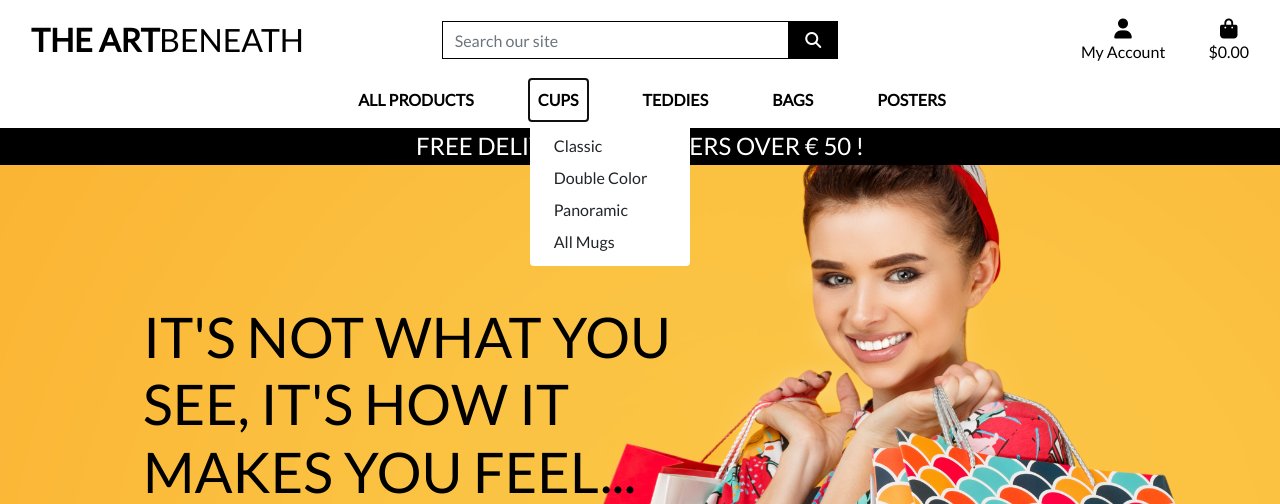
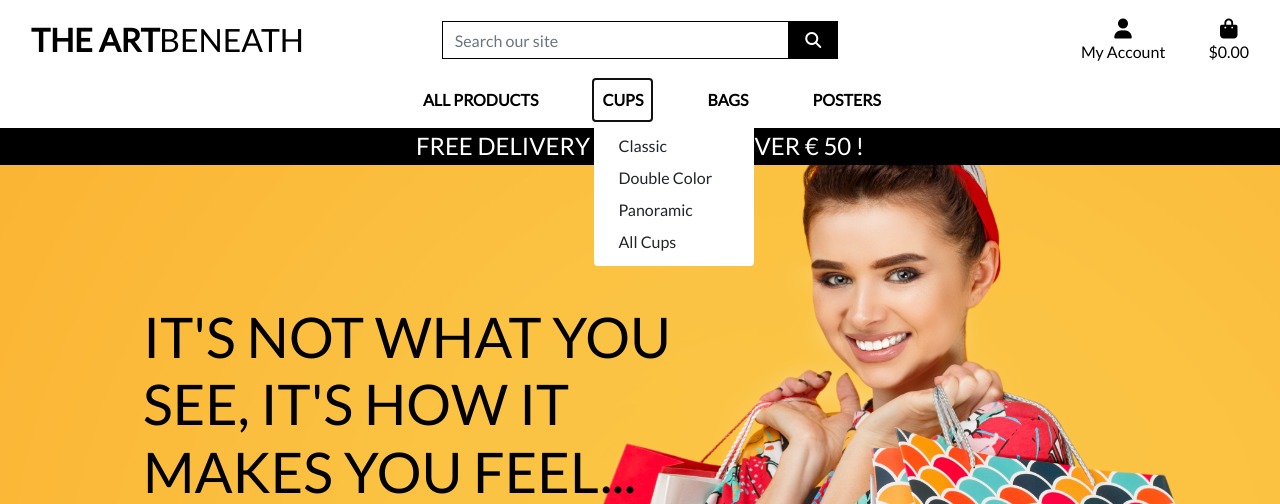
Before and after one commit to monika-mak/the_art_beneath, a Django app: page / in a window 1280 px wide, after a click on "CUPS". Shown: the top 504 px of the page. Run offline with Django 5.2, Linux system fonts and the light colour scheme; some libraries are stand-ins or nearby versions.

Commit message:
remove category

```diff
--- a/templates/includes/main-nav.html
+++ b/templates/includes/main-nav.html
@@ -19,18 +19,7 @@
                 <a href="" class="dropdown-item">Classic</a>
                 <a href="" class="dropdown-item">Double Color</a>
                 <a href="" class="dropdown-item">Panoramic</a>
-                <a href="" class="dropdown-item">All Mugs</a>
-            </div>
-        </li>
-        <li class="nav-item dropdown">
-            <a class="logo-font font-weight-bold nav-link text-black mr-5" href="#" id="teddies-link" data-toggle="dropdown" aria-haspopup="true" aria-expanded="false">
-                Teddies
-            </a>
-            <div class="dropdown-menu border-0" aria-labelledby="plush-toy-link">
-                <a href="" class="dropdown-item">Teddy Bear</a>
-                <a href="" class="dropdown-item">Rihno</a>
-                <a href="" class="dropdown-item">Tiger</a>
-                <a href="" class="dropdown-item">All Toys</a>
+                <a href="" class="dropdown-item">All Cups</a>
             </div>
         </li>
         <li class="nav-item dropdown">
@@ -40,7 +29,7 @@
             <div class="dropdown-menu border-0" aria-labelledby="prints-link">
                 <a href="" class="dropdown-item">Tote</a>
                 <a href="" class="dropdown-item">Draw String</a>
-                <a href="" class="dropdown-item">Shopping</a>
+                <a href="" class="dropdown-item">Fashion</a>
                 <a href="" class="dropdown-item">All Bags</a>
             </div>
         </li>
```
